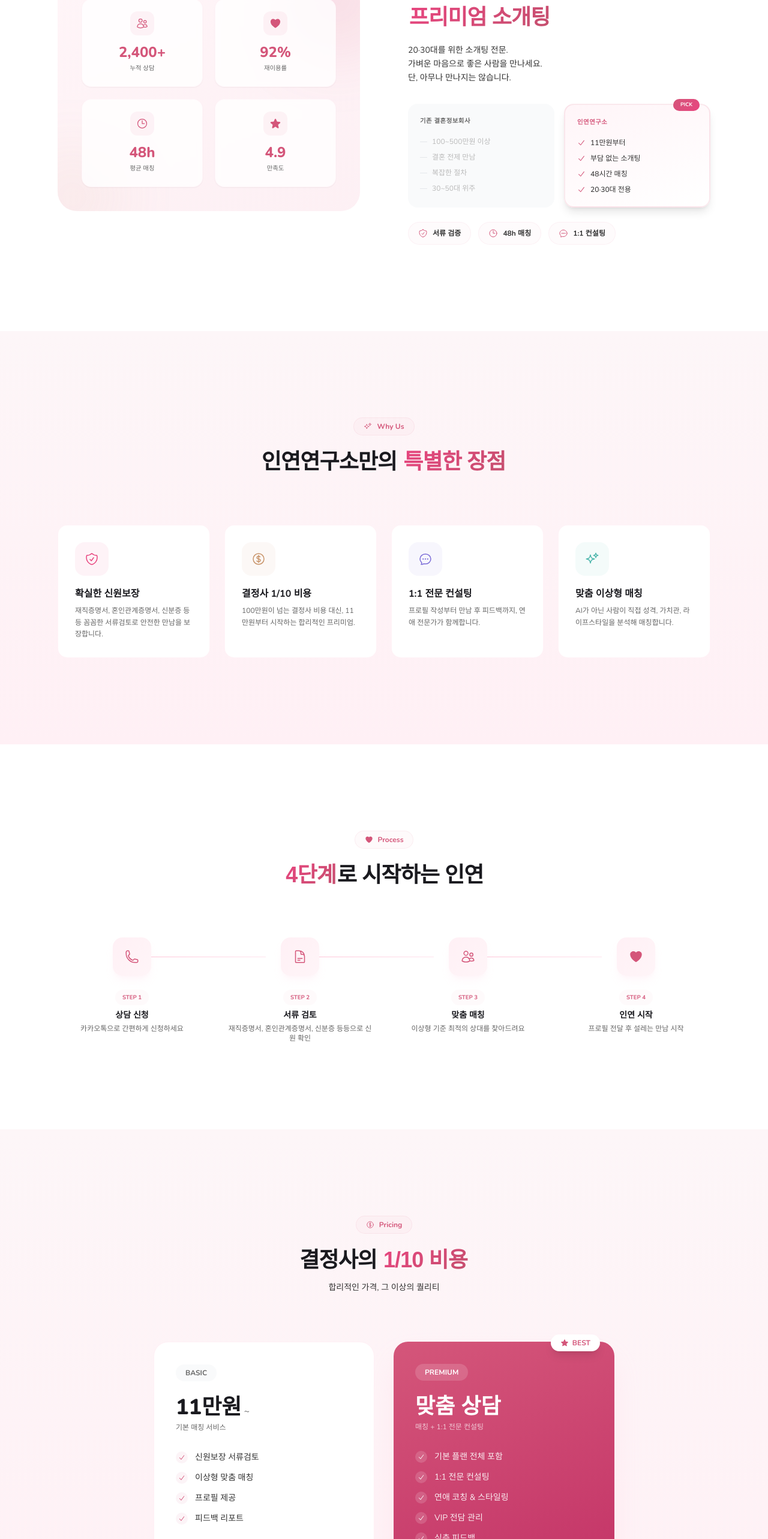
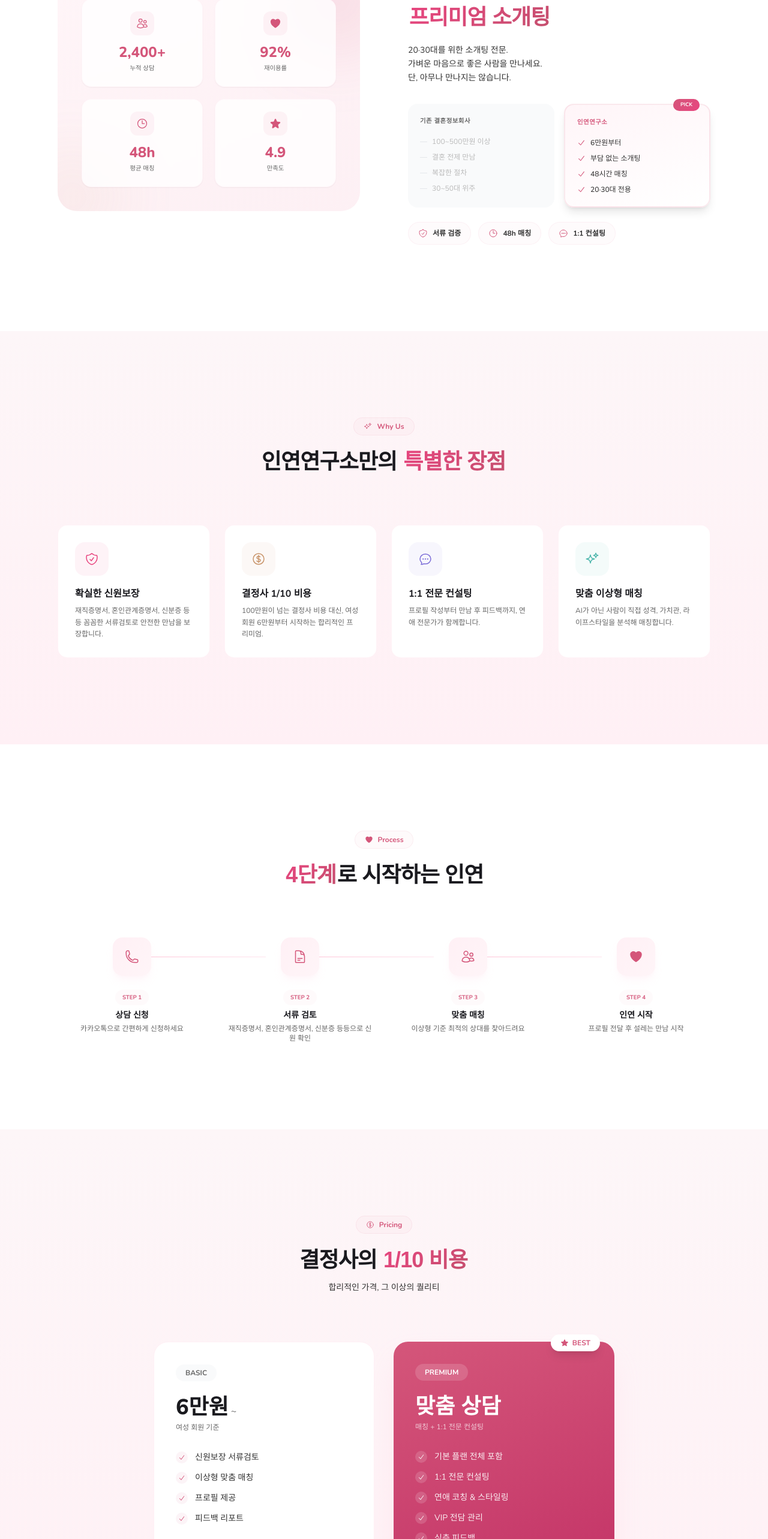
Before and after one commit to gustn0117/inyeon-lab, a Next.js app: page / in a window 1280 px wide. Shown: the part 1092-3658 px from the top of the page at 60% size. Built offline with nearby package versions, Linux system fonts and the light colour scheme; a web font is replaced by a local one.

Commit message:
가격 여성 회원 6만원부터로 변경

```diff
--- a/src/app/page.tsx
+++ b/src/app/page.tsx
@@ -191,7 +191,7 @@ function AboutSection() {
                 <div className="absolute -top-2.5 right-4 text-white text-[0.55rem] font-bold px-3 py-0.5 rounded-full" style={{ background: `linear-gradient(135deg, ${pk}, #e8457f)` }}>PICK</div>
                 <div className="text-[0.65rem] font-bold mb-4 tracking-wider uppercase" style={{ color: pk }}>인연연구소</div>
                 <ul className="space-y-2.5">
-                  {["11만원부터", "부담 없는 소개팅", "48시간 매칭", "20·30대 전용"].map((t, i) => (
+                  {["6만원부터", "부담 없는 소개팅", "48시간 매칭", "20·30대 전용"].map((t, i) => (
                     <li key={i} className="flex items-center gap-2 text-xs font-medium" style={{ color: sb }}>
                       <span style={{ color: pk }}>{I.check("w-3.5 h-3.5 flex-shrink-0")}</span>{t}
                     </li>
@@ -219,7 +219,7 @@ function AboutSection() {
 function FeaturesSection() {
   const features = [
     { icon: I.shield, t: "확실한 신원보장", d: "재직증명서, 혼인관계증명서, 신분증 등등 꼼꼼한 서류검토로 안전한 만남을 보장합니다.", color: "#e8457f" },
-    { icon: I.currency, t: "결정사 1/10 비용", d: "100만원이 넘는 결정사 비용 대신, 11만원부터 시작하는 합리적인 프리미엄.", color: gd },
+    { icon: I.currency, t: "결정사 1/10 비용", d: "100만원이 넘는 결정사 비용 대신, 여성 회원 6만원부터 시작하는 합리적인 프리미엄.", color: gd },
     { icon: I.chat, t: "1:1 전문 컨설팅", d: "프로필 작성부터 만남 후 피드백까지, 연애 전문가가 함께합니다.", color: "#7c6dd8" },
     { icon: I.sparkle, t: "맞춤 이상형 매칭", d: "AI가 아닌 사람이 직접 성격, 가치관, 라이프스타일을 분석해 매칭합니다.", color: "#4db6ac" },
   ];
@@ -311,10 +311,10 @@ function PricingSection() {
           <div className="bg-white rounded-3xl p-7 sm:p-9 border border-pink-50 hover:shadow-xl transition-all">
             <div className="text-xs font-bold px-4 py-1.5 bg-gray-50 rounded-full inline-block mb-6" style={{ color: mt }}>BASIC</div>
             <div className="mb-1" style={{ fontFamily: "'Nunito', sans-serif" }}>
-              <span className="text-4xl font-extrabold">11만원</span>
+              <span className="text-4xl font-extrabold">6만원</span>
               <span className="text-base font-normal ml-1" style={{ color: mt }}>~</span>
             </div>
-            <p className="text-xs mb-8" style={{ color: mt }}>기본 매칭 서비스</p>
+            <p className="text-xs mb-8" style={{ color: mt }}>여성 회원 기준</p>
             <ul className="space-y-3.5 mb-8">
               {["신원보장 서류검토", "이상형 맞춤 매칭", "프로필 제공", "피드백 리포트"].map((t, i) => (
                 <li key={i} className="flex items-center gap-3 text-sm" style={{ color: sb }}>
```
